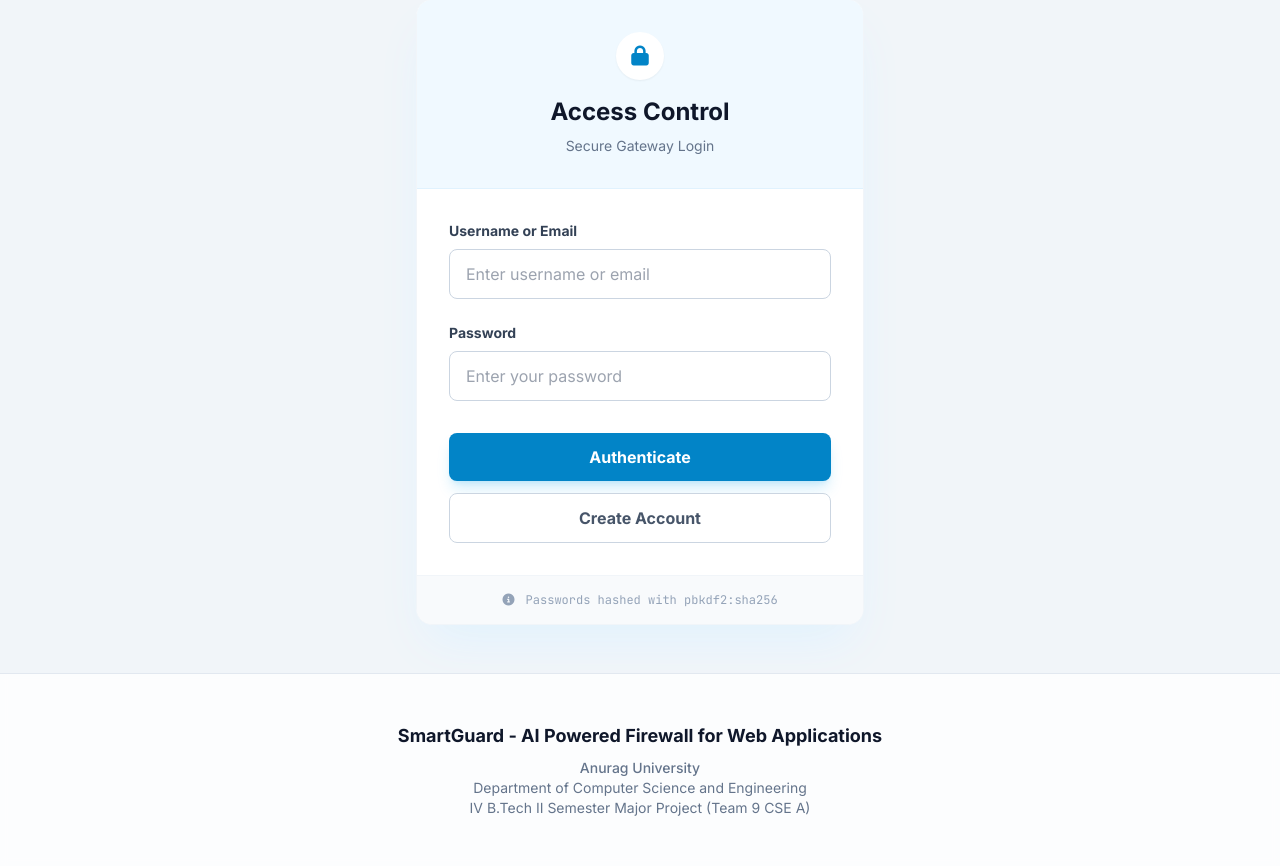
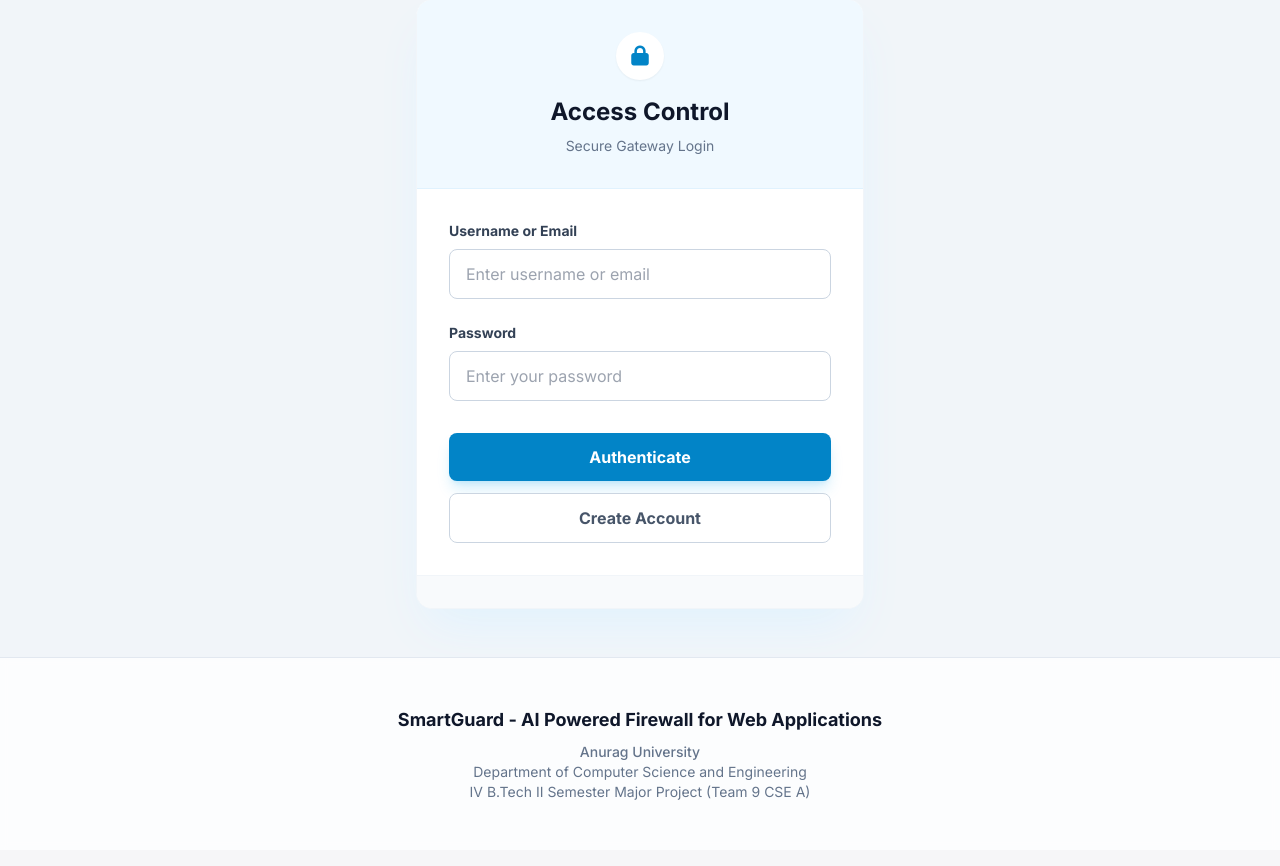
Before and after one commit to RSNCG/waf-2026-team9-major, a Flask app: page /login in a window 1280 px wide. Shown: the part 145-1011 px from the top of the page. After the commit the page ends 945 px from the top, so only its background shows below. Run offline with Flask 3, Linux system fonts and the light colour scheme; some libraries are stand-ins or nearby versions.

Commit message:
Changes to be committed: 	modified:   templates/login.html

```diff
--- a/templates/login.html
+++ b/templates/login.html
@@ -84,9 +84,7 @@
 
         </div>
         <div class="bg-slate-50 px-8 py-4 text-center border-t border-slate-100">
-            <p class="text-xs text-slate-400 font-mono">
-                <i class="fas fa-info-circle mr-1"></i> Passwords hashed with pbkdf2:sha256
-            </p>
+
         </div>
     </div>
 </div>
```
